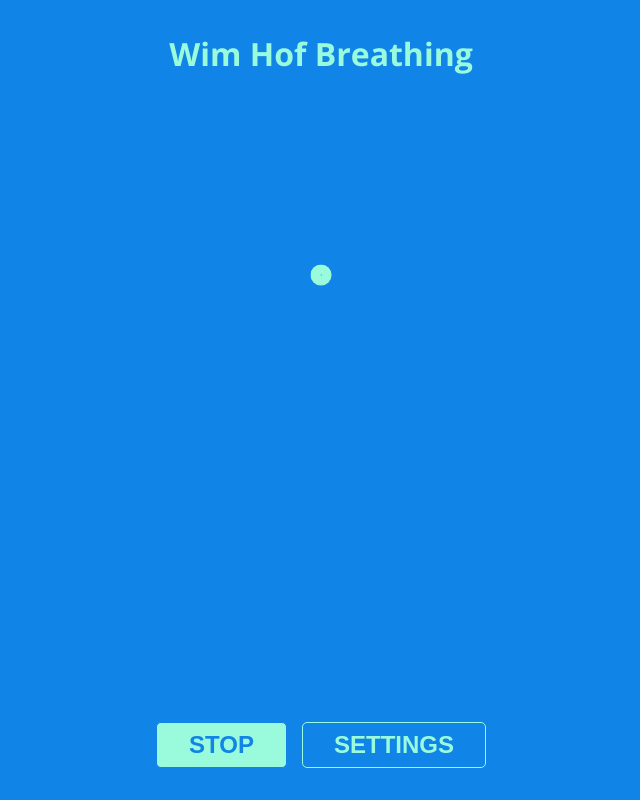
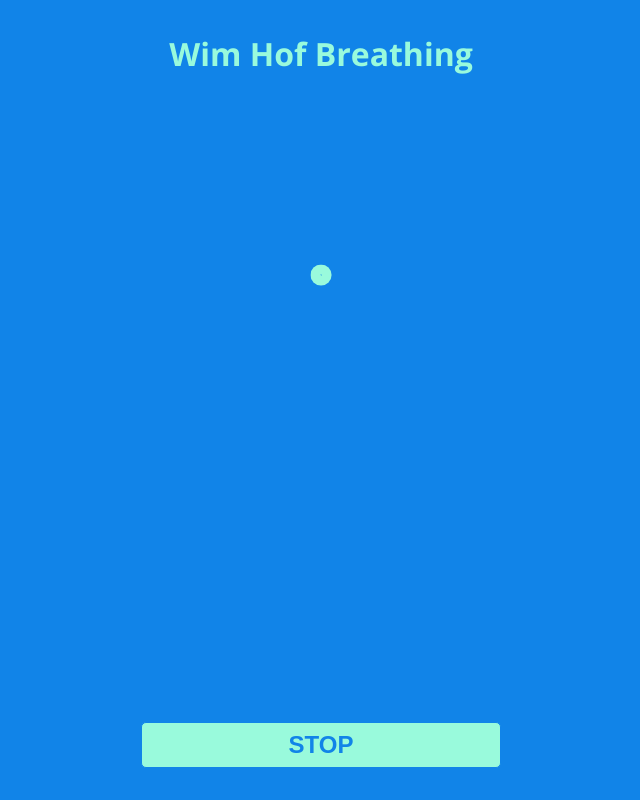
Before and after one commit to Menyten/wim-hof-breathing-app, a React (Create React App) app: page / in a window 1280 px wide. Both pictures are taken after a click on the button "START". Shown: the whole page, without its empty margins (319-959 px from the left). Built offline with nearby package versions, Linux system fonts and the light colour scheme.

Commit message:
refactored a bit of code into a main component. setup inital state in app

```diff
--- a/src/App.jsx
+++ b/src/App.jsx
@@ -1,129 +1,26 @@
-import React, { useState, useEffect } from "react";
+import React, { useState } from "react";
 import S from "./elements";
-import BreathingCircle from "./components/breathingCircle";
-import Countdown from "./components/countdown";
+import Main from "./components/main";
 import Settings from "./components/settings";
 
 const App = () => {
   const [settings, setSettings] = useState(false);
-  const [running, setRunning] = useState(false);
-  const [breathIn, setBreathIn] = useState(false);
-  const [timeoutId, setTimeoutId] = useState(0);
   const [totalRounds, setTotalRounds] = useState(3);
-  const [currentRound, setCurrentRound] = useState(1);
   const [breathingSpeed, setBreathingSpeed] = useState(1500);
-  const [totalBreaths, setTotalBreaths] = useState(2);
-  const [breathCount, setBreathCount] = useState(1);
-
-  const [countdown, setCountdown] = useState(false);
-  const [breathHoldTime, setBreathHoldTime] = useState(2000);
-
-  const [breathInHoldCountdown, setBreathInHoldCountdown] = useState(false);
-  const [breathInHoldTime, setBreathInHoldTime] = useState(15000);
-
-  useEffect(() => {
-    if (!running) return;
-    const handleBreathCountIncrease = () => {
-      const id = setTimeout(() => {
-        setBreathIn(true);
-        setTimeout(() => {
-          setBreathIn(false);
-          setTimeoutId(handleBreathCountIncrease());
-        }, breathingSpeed);
-      }, breathingSpeed);
-      return id;
-    };
-    handleBreathCountIncrease();
-  }, [running, breathingSpeed, currentRound, totalRounds]);
-
-  useEffect(() => {
-    if (countdown || breathInHoldCountdown) {
-      clearTimeout(timeoutId);
-    }
-  }, [timeoutId, countdown, breathInHoldCountdown]);
-
-  useEffect(() => {
-    if (!running) return;
-    if (breathInHoldCountdown) return;
-    if (breathIn) return;
-    const incrementBreathCount = () => setBreathCount(breathCount + 1);
-    if (breathCount < totalBreaths) {
-      incrementBreathCount();
-    } else {
-      setCountdown(true);
-    }
-    /* eslint-disable-next-line */
-  }, [breathIn]);
-
-  useEffect(() => {
-    if (!countdown) return;
-    if (breathHoldTime) {
-      setTimeout(() => setBreathHoldTime(breathHoldTime - 1000), 1000);
-    } else {
-      setTimeout(() => {
-        setCountdown(false);
-        setBreathInHoldCountdown(true);
-      }, 1000);
-    }
-  }, [countdown, breathHoldTime]);
-
-  useEffect(() => {
-    if (!breathInHoldCountdown) return;
-    if (breathInHoldTime) {
-      setTimeout(() => setBreathInHoldTime(breathInHoldTime - 1000), 1000);
-    } else {
-      if (currentRound < totalRounds) {
-        setTimeout(() => {
-          resetValues();
-          setCurrentRound(currentRound + 1);
-        }, 1000);
-      } else {
-        stopSession();
-      }
-    }
-    /* eslint-disable-next-line */
-  }, [breathInHoldCountdown, breathInHoldTime]);
-
-  const resetValues = () => {
-    setBreathIn(false);
-    setCountdown(false);
-    setBreathInHoldCountdown(false);
-    setBreathCount(1);
-    setBreathHoldTime(2000);
-    setBreathInHoldTime(15000);
-  };
-
-  const startSession = () => setRunning(true);
-  const stopSession = () => {
-    setRunning(false);
-    resetValues();
-  };
-
-  const openSettings = () => setSettings(true);
+  const [totalBreaths, setTotalBreaths] = useState(30);
+  const [breathHoldTime, setBreathHoldTime] = useState(60000);
 
   return (
     <S.Background>
       <S.Container>
         <S.Title>Wim Hof Breathing</S.Title>
-        {!breathInHoldCountdown && !countdown && (
-          <BreathingCircle
-            running={running}
-            breathingSpeed={breathingSpeed}
-            breathCount={breathCount}
-          />
-        )}
-        {countdown && <Countdown time={breathHoldTime} />}
-        {breathInHoldCountdown && <Countdown time={breathInHoldTime} />}
-        <S.ButtonContainer>
-          {!running && (
-            <S.PrimaryButton onClick={startSession}>Start</S.PrimaryButton>
-          )}
-          {running && (
-            <S.PrimaryButton onClick={stopSession}>Stop</S.PrimaryButton>
-          )}
-
-          <S.SecondaryButton onClick={openSettings}>Settings</S.SecondaryButton>
-        </S.ButtonContainer>
+        <Main
+          setSettings={setSettings}
+          initialTotalRounds={totalRounds}
+          initialBreathingSpeed={breathingSpeed}
+          initialTotalBreaths={totalBreaths}
+          initialBreathHoldTime={breathHoldTime}
+        />
         <Settings
           open={settings}
           setSettings={setSettings}
--- /dev/null
+++ b/src/components/main/Main.jsx
@@ -0,0 +1,149 @@
+import React, { useState, useEffect } from "react";
+import S from "../../elements";
+import BreathingCircle from "../breathingCircle";
+import Countdown from "../countdown";
+
+const Main = ({
+  setSettings,
+  initialTotalRounds,
+  initialBreathingSpeed,
+  initialTotalBreaths,
+  initialBreathHoldTime,
+}) => {
+  const [running, setRunning] = useState(false);
+  const [breathIn, setBreathIn] = useState(false);
+  const [timeoutId, setTimeoutId] = useState(0);
+  const [totalRounds, setTotalRounds] = useState(initialTotalRounds);
+  const [currentRound, setCurrentRound] = useState(1);
+  const [breathingSpeed, setBreathingSpeed] = useState(initialBreathingSpeed);
+  const [totalBreaths, setTotalBreaths] = useState(initialTotalBreaths);
+  const [breathCount, setBreathCount] = useState(1);
+
+  const [countdown, setCountdown] = useState(false);
+  const [breathHoldTime, setBreathHoldTime] = useState(initialBreathHoldTime);
+
+  const [breathInHoldCountdown, setBreathInHoldCountdown] = useState(false);
+  const [breathInHoldTime, setBreathInHoldTime] = useState(15000);
+
+  useEffect(() => {
+    setTotalRounds(initialTotalRounds);
+    setBreathingSpeed(initialBreathingSpeed);
+    setTotalBreaths(initialTotalBreaths);
+    setBreathHoldTime(initialBreathHoldTime);
+  }, [
+    initialTotalRounds,
+    initialBreathingSpeed,
+    initialTotalBreaths,
+    initialBreathHoldTime,
+  ]);
+
+  useEffect(() => {
+    if (!running) return;
+    const handleBreathCountIncrease = () => {
+      const id = setTimeout(() => {
+        setBreathIn(true);
+        setTimeout(() => {
+          setBreathIn(false);
+          setTimeoutId(handleBreathCountIncrease());
+        }, breathingSpeed);
+      }, breathingSpeed);
+      return id;
+    };
+    handleBreathCountIncrease();
+  }, [running, breathingSpeed, currentRound, totalRounds]);
+
+  useEffect(() => {
+    if (countdown || breathInHoldCountdown) {
+      clearTimeout(timeoutId);
+    }
+  }, [timeoutId, countdown, breathInHoldCountdown]);
+
+  useEffect(() => {
+    if (!running) return;
+    if (breathInHoldCountdown) return;
+    if (breathIn) return;
+    const incrementBreathCount = () => setBreathCount(breathCount + 1);
+    if (breathCount < totalBreaths) {
+      incrementBreathCount();
+    } else {
+      setCountdown(true);
+    }
+    /* eslint-disable-next-line */
+  }, [breathIn]);
+
+  useEffect(() => {
+    if (!countdown) return;
+    if (breathHoldTime) {
+      setTimeout(() => setBreathHoldTime(breathHoldTime - 1000), 1000);
+    } else {
+      setTimeout(() => {
+        setCountdown(false);
+        setBreathInHoldCountdown(true);
+      }, 1000);
+    }
+  }, [countdown, breathHoldTime]);
+
+  useEffect(() => {
+    if (!breathInHoldCountdown) return;
+    if (breathInHoldTime) {
+      setTimeout(() => setBreathInHoldTime(breathInHoldTime - 1000), 1000);
+    } else {
+      if (currentRound < totalRounds) {
+        setTimeout(() => {
+          resetValues();
+          setCurrentRound(currentRound + 1);
+        }, 1000);
+      } else {
+        stopSession();
+      }
+    }
+    /* eslint-disable-next-line */
+  }, [breathInHoldCountdown, breathInHoldTime]);
+
+  const resetValues = () => {
+    setBreathIn(false);
+    setCountdown(false);
+    setBreathInHoldCountdown(false);
+    setBreathCount(1);
+    setBreathHoldTime(initialBreathHoldTime);
+    setBreathInHoldTime(15000);
+  };
+
+  const startSession = () => setRunning(true);
+  const stopSession = () => {
+    setRunning(false);
+    resetValues();
+  };
+
+  const openSettings = () => setSettings(true);
+
+  return (
+    <>
+      {!breathInHoldCountdown && !countdown && (
+        <BreathingCircle
+          running={running}
+          breathingSpeed={breathingSpeed}
+          breathCount={breathCount}
+        />
+      )}
+      {countdown && <Countdown time={breathHoldTime} />}
+      {breathInHoldCountdown && <Countdown time={breathInHoldTime} />}
+      <S.ButtonContainer>
+        {!running && (
+          <S.PrimaryButton onClick={startSession}>Start</S.PrimaryButton>
+        )}
+        {running && (
+          <S.PrimaryButton fullWidth onClick={stopSession}>
+            Stop
+          </S.PrimaryButton>
+        )}
+
+        {!running && (
+          <S.SecondaryButton onClick={openSettings}>Settings</S.SecondaryButton>
+        )}
+      </S.ButtonContainer>
+    </>
+  );
+};
+
+export default Main;
--- /dev/null
+++ b/src/components/main/index.js
@@ -0,0 +1,2 @@
+import Main from "./Main";
+export default Main;
```
